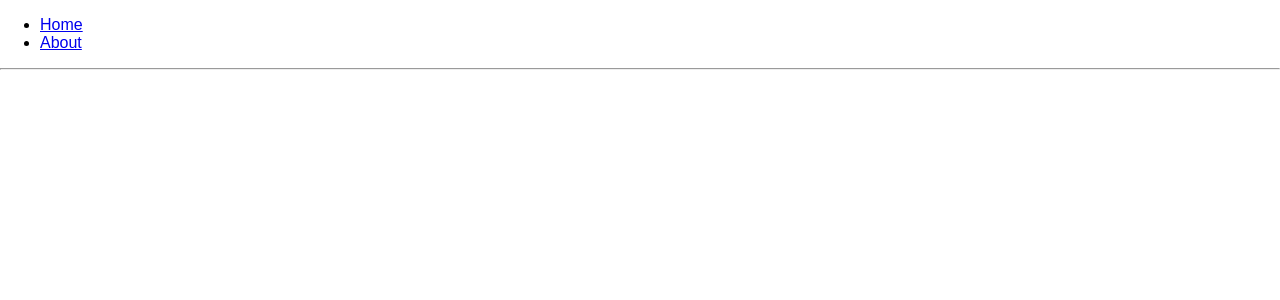
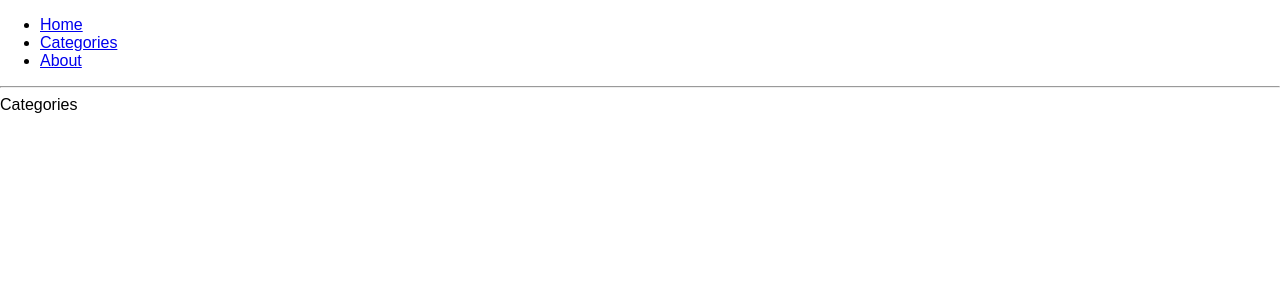
Before and after one commit to CodeYourFuture/legodi, a React (Create React App) app in the folder client/: page /categories in a window 1280 px wide. Shown: the top 300 px of the page. Built offline with nearby package versions, Linux system fonts and the light colour scheme.

Commit message:
add top-menu (#19)
* add top-menu

* change smart component to dumb and move router to app.js

```diff
--- /dev/null
+++ b/client/src/components/categories.js
@@ -0,0 +1,11 @@
+import React from 'react';
+
+
+function Categories(){
+        return (
+           <div className="categories">
+              Categories
+           </div>)
+   }
+
+export default Categories
--- /dev/null
+++ b/client/src/components/menu.js
@@ -0,0 +1,24 @@
+import React from 'react';
+
+
+import { Link } from "react-router-dom";
+
+
+function Menu (){
+
+        return (
+
+                <nav>
+                    <ul>
+                        <li><Link to="/">Home</Link></li>
+                        <li><Link to="/categories">Categories</Link></li>
+                        <li><Link to="/about">About</Link></li>
+                    </ul>
+
+                </nav>
+
+        )
+    }
+
+
+export default Menu
--- a/client/src/containers/App/App.js
+++ b/client/src/containers/App/App.js
@@ -1,28 +1,26 @@
 import React, { Component } from 'react';
-import logo from '../../logo.svg';
 import './App.css';
-import { BrowserRouter as Router , Route, Link } from "react-router-dom";
-
+import Menu from '../../components/menu.js'
 import Home from '../../components/home.js'
 import About from '../../components/about.js'
-
+import Categories from '../../components/categories.js'
+import { BrowserRouter as Router, Route } from "react-router-dom";
 
 class App extends Component {
   render() {
     return (
+
       <Router>
-      <div>
-        <ul>
-          <li><Link to="/">Home</Link></li>
-          <li><Link to="/about">About</Link></li>
-         </ul>
+        <div>
+          <Menu />
 
-        <hr/>
+          <hr />
+          <Route exact path="/" component={Home} />
+          <Route path="/about" component={About} />
+          <Route path="/categories" component={Categories} />
+        </div>
+      </Router>
 
-        <Route exact path="/" component={Home}/>
-        <Route path="/about" component={About}/>
-       </div>
-    </Router>
 
     );
   }
```
Also changed, not shown: client/src/components/about.js (+4 -4 lines), client/src/components/home.js (+3 -4 lines), client/src/containers/App/refuweegee-icon.png (deleted), client/src/logo.svg (deleted).
